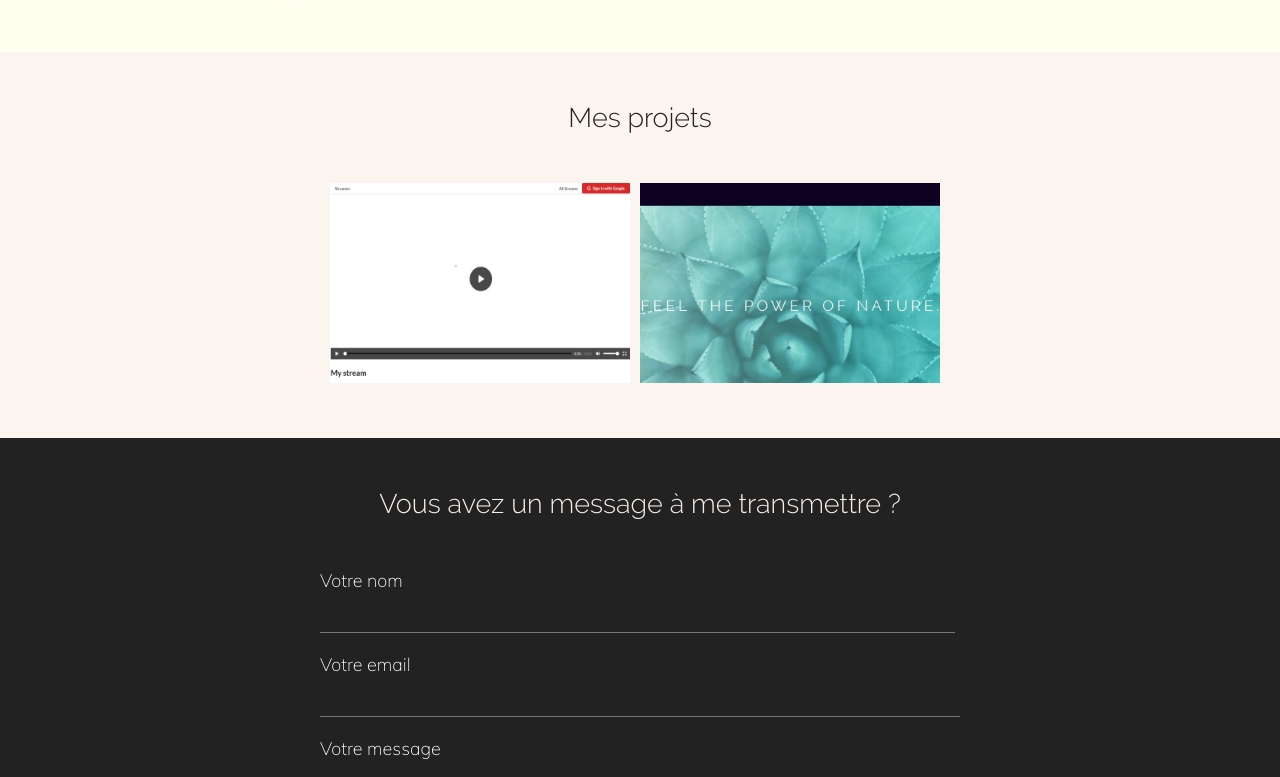
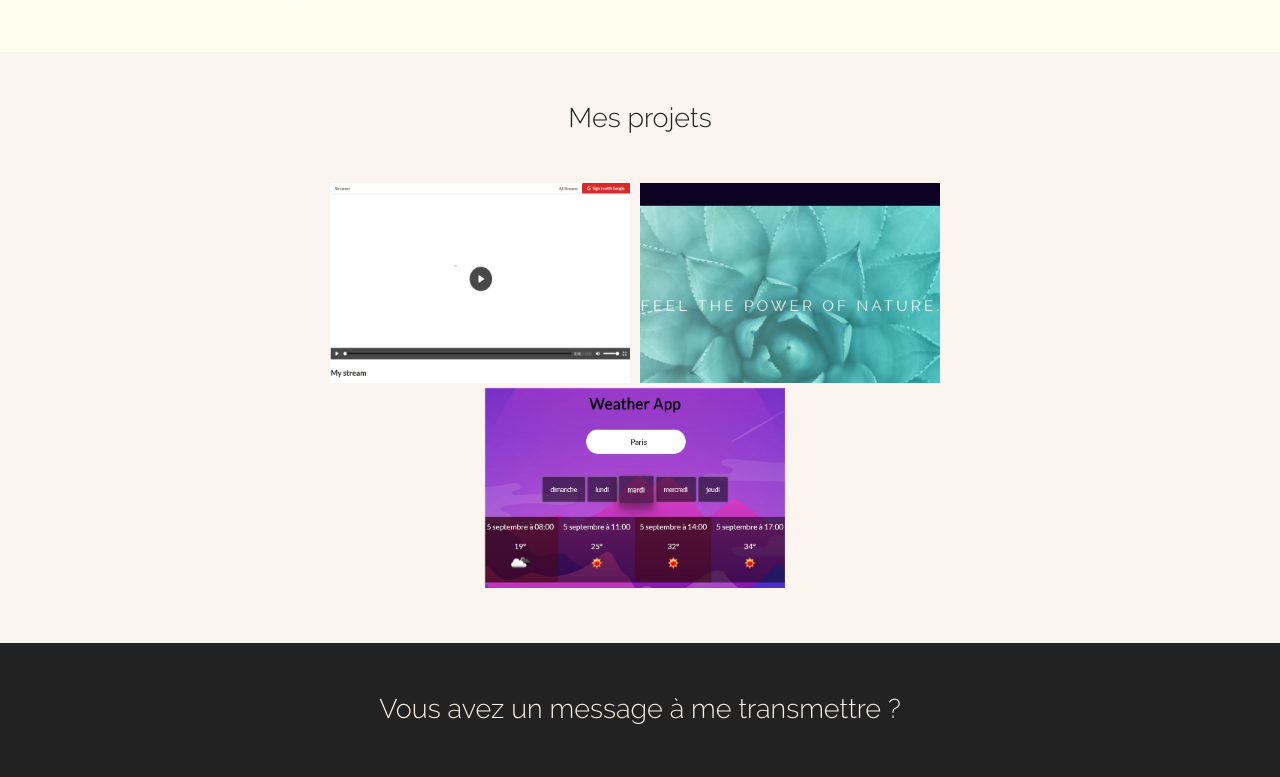
Before and after one commit to f1re69/kbezzouh-next, a Next.js app: page / in a window 1280 px wide. Shown: the part 2141-2918 px from the top of the page. Built offline with nearby package versions, Linux system fonts and the light colour scheme; no server answers.

Commit message:
Ajout projet weather

```diff
--- a/components/sections/ContactSection/ContactSectionForm/ContactSectionForm.tsx
+++ b/components/sections/ContactSection/ContactSectionForm/ContactSectionForm.tsx
@@ -39,10 +39,12 @@ const ContactSectionForm: React.FC = () => {
       setLoading(false);
       setErr(false);
       setResponse("Email sent successfully!");
+      grecaptcha.reset();
       formikHelpers.resetForm();
     } catch (error: unknown) {
       setLoading(false);
       setErr(true);
+      grecaptcha.reset();
       setResponse("Failed to send email : " + (error as Error).message);
     }
   };
--- a/components/sections/ContactSection/ContactSectionForm/ContactSectionFormStyled.jsx
+++ b/components/sections/ContactSection/ContactSectionForm/ContactSectionFormStyled.jsx
@@ -19,4 +19,7 @@ export const ContactSectionFormStyled = styled.div`
   .response-dismiss {
     opacity: 0;
   }
+  .g-recaptcha {
+    transition: opacity 0.5s ease-in-out;
+  }
 `;
--- a/components/sections/ProjectSection/projects.tsx
+++ b/components/sections/ProjectSection/projects.tsx
@@ -1,5 +1,6 @@
 import streamyImage from "../../../public/logos/projects/streamy.jpg";
 import naturaImage from "../../../public/logos/projects/natura.jpg";
+import weatherImage from "../../../public/logos/projects/weather.jpg";
 
 export const projects = [
   {
@@ -24,4 +25,15 @@ export const projects = [
     github: "https://github.com/f1re69/Natura",
     livedemo: "https://natura.now.sh/",
   },
+  {
+    image: {
+      file: weatherImage,
+      width: 300,
+      height: 300,
+      alt: "Weather",
+    },
+    title: "Weather App",
+    github: "https://github.com/f1re69/weather",
+    livedemo: "https://weather-pearl.vercel.app/",
+  },
 ];
--- a/tsconfig.json
+++ b/tsconfig.json
@@ -23,6 +23,7 @@
     "next-env.d.ts",
     "**/*.ts",
     "**/*.tsx",
+    "types/**/*",
     "components/sections/ContactSection/Presentation/ContactSectionFormStyled.jsx",
     "components/sections/ContactSection/ContactSectionForm/ContactSectionFormStyled.jsx"
   ],
--- /dev/null
+++ b/types/recaptcha.d.ts
@@ -0,0 +1,4 @@
+declare var grecaptcha: {
+  reset: () => void;
+  // Vous pouvez ajouter d'autres méthodes ou propriétés si nécessaire
+};
```
Also changed, not shown: public/logos/projects/weather.jpg (added).
